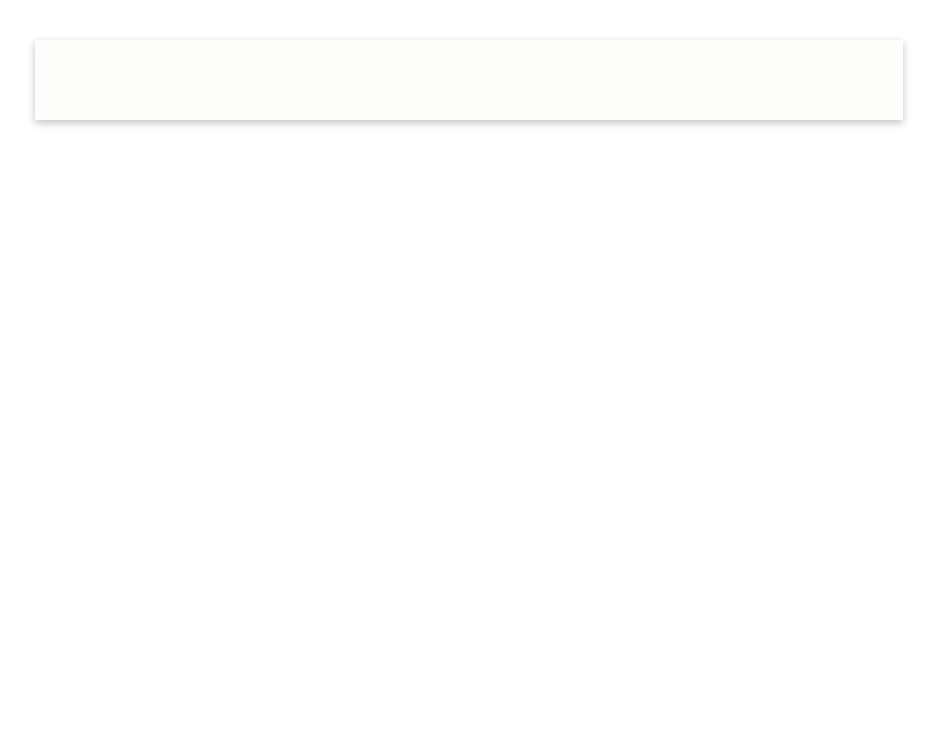
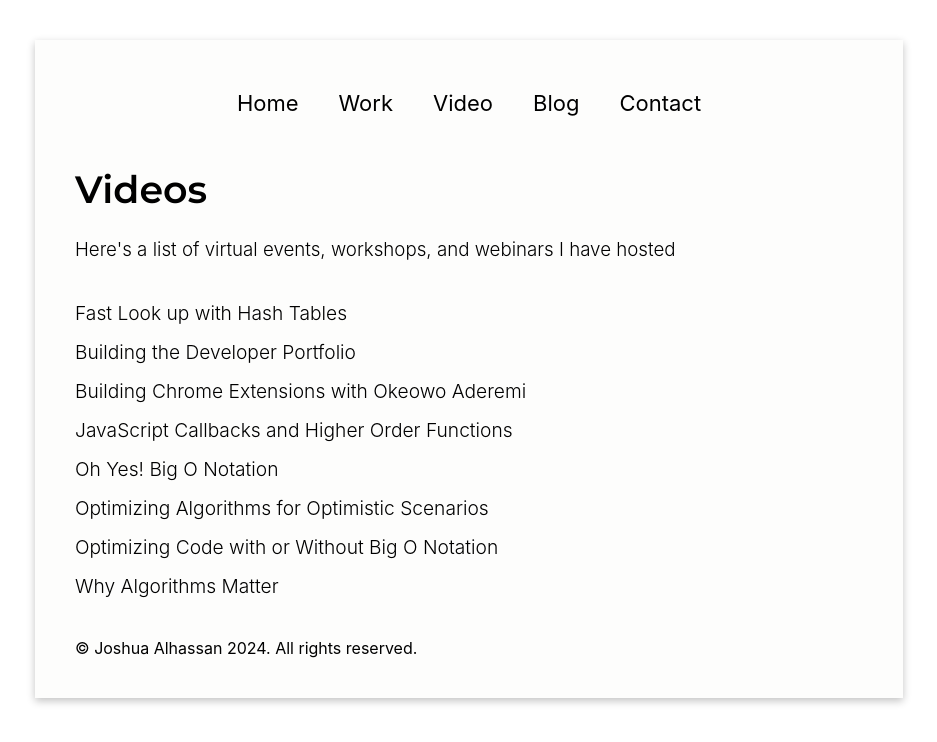
Before and after one commit to Josh-Alhassan/joahua-alhassan, a React (Create React App) app: page /video in a window 1280 px wide. Before the commit this address had no page. Shown: the top 742 px of the page, without its empty margins (171-1108 px from the left). Built offline with nearby package versions, Linux system fonts and the light colour scheme.

Commit message:
add video route

```diff
--- a/src/App.js
+++ b/src/App.js
@@ -4,6 +4,7 @@ import "./App.css";
 import { BrowserRouter, Routes, Route } from "react-router-dom";
 import Home from "./pages/Home";
 import Work from "./pages/Work";
+import Video from "./pages/Video";
 
 function App() {
   return (
@@ -12,8 +13,8 @@ function App() {
         <Routes>
           <Route path="/" element={<Home />} />
           <Route path="/work" element={<Work />} />
-          {/* <Route path="/about" element={<About />} />
-          <Route path="/contact" element={<Contact />} /> */}
+          <Route path="/video" element={<Video />} />
+          {/* <Route path="/contact" element={<Contact />} /> */}
         </Routes>
       </div>
     </BrowserRouter>
--- /dev/null
+++ b/src/pages/Video.js
@@ -0,0 +1,91 @@
+import React from "react";
+import PropTypes from "prop-types";
+import Navigation from "../components/Navigation";
+import PrimaryHeader from "../utilities/PrimaryHeader";
+import SubHeading from "../utilities/SubHeading";
+
+import style from "./Video.module.css";
+import Footer from "../components/Footer";
+
+function Video() {
+  const videoList = [
+    {
+      id: 1,
+      title: "Fast Look up with Hash Tables",
+      url: "https://drive.google.com/file/d/10wEyayUKJ99H2MB-ZQTXUIIXku5lr27l/view?usp=sharing",
+    },
+    {
+      id: 2,
+      title: "Building the Developer Portfolio",
+      url: "https://www.youtube.com/watch?v=zzIwA7Uzf2g",
+    },
+    {
+      id: 3,
+      title: "Building Chrome Extensions with Okeowo Aderemi",
+      url: "#",
+    },
+    {
+      id: 4,
+      title: "JavaScript Callbacks and Higher Order Functions",
+      url: "#",
+    },
+    {
+      id: 5,
+      title: "Oh Yes! Big O Notation",
+      url: "#",
+    },
+    {
+      id: 6,
+      title: "Optimizing Algorithms for Optimistic Scenarios",
+      url: "#",
+    },
+    {
+      id: 7,
+      title: "Optimizing Code with or Without Big O Notation",
+      url: "#",
+    },
+    {
+      id: 8,
+      title: "Why Algorithms Matter",
+      url: "#",
+    },
+  ];
+  return (
+    <div>
+      <Navigation />
+      <PrimaryHeader>Videos</PrimaryHeader>
+      <SubHeading style={{ marginBottom: "40px" }}>
+        Here's a list of virtual events, workshops, and webinars I have hosted
+      </SubHeading>
+
+      <ul style={{ listStyleType: "none", padding: 0 }}>
+        {videoList.map((video) => (
+          <li key={video.id} style={{ marginBottom: "15px" }}>
+            <a
+              href={video.url}
+              target="_blank"
+              rel="noopener noreferrer"
+              className={style.videoLink}
+            >
+              {video.title}
+            </a>
+          </li>
+        ))}
+      </ul>
+
+      <Footer />
+    </div>
+  );
+}
+
+Video.propTypes = {
+  videoList: PropTypes.arrayOf(
+    PropTypes.shape({
+      id: PropTypes.number.isRequired,
+      title: PropTypes.string.isRequired,
+      url: PropTypes.string.isRequired,
+    })
+  ).isRequired,
+};
+
+export default Video;
--- /dev/null
+++ b/src/pages/Video.module.css
@@ -0,0 +1,13 @@
+.videoLink {
+  text-decoration: none;
+  color: #000;
+  font-size: 1.2rem;
+  font-weight: 300;
+  transition: all 0.2s ease-in-out;
+}
+
+.videoLink:hover {
+  border-bottom: 2px solid #000;
+  font-weight: 500;
+  color: #007acc;
+}
--- a/src/utilities/PrimaryHeader.module.css
+++ b/src/utilities/PrimaryHeader.module.css
@@ -10,6 +10,6 @@
   .primaryHeader {
     font-size: 38px;
     font-weight: 600;
-    margin-bottom: 30px;
+    margin-bottom: 25px;
   }
 }
--- a/src/utilities/SubHeading.js
+++ b/src/utilities/SubHeading.js
@@ -2,7 +2,13 @@ import React from "react";
 
 function SubHeading({ children, style }) {
   return (
-    <h3 style={{ marginBottom: "10px", fontWeight: "300", ...style }}>
+    <h3
+      style={{
+        marginBottom: "10px",
+        fontWeight: "300",
+        ...style,
+      }}
+    >
       {children}
     </h3>
   );
```
